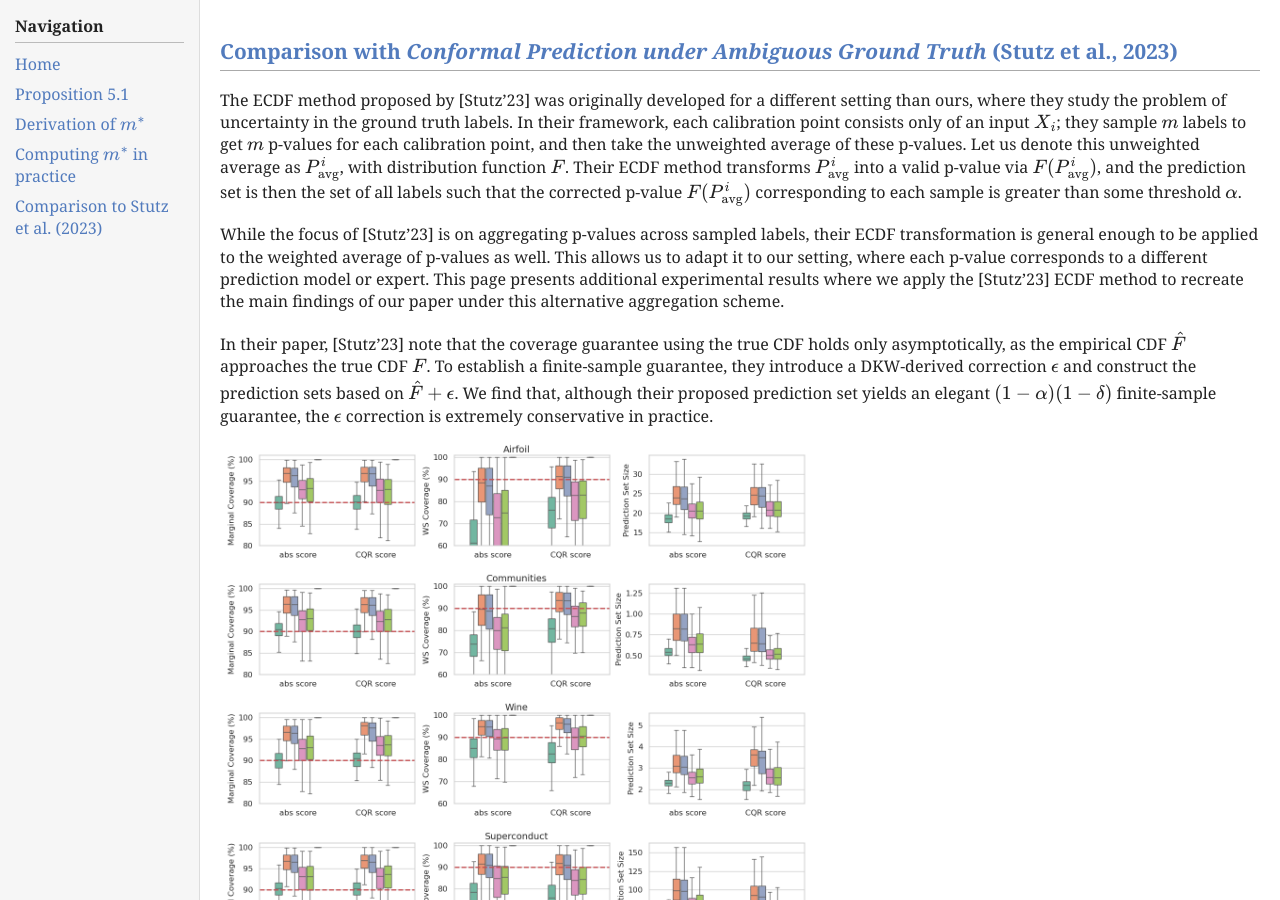
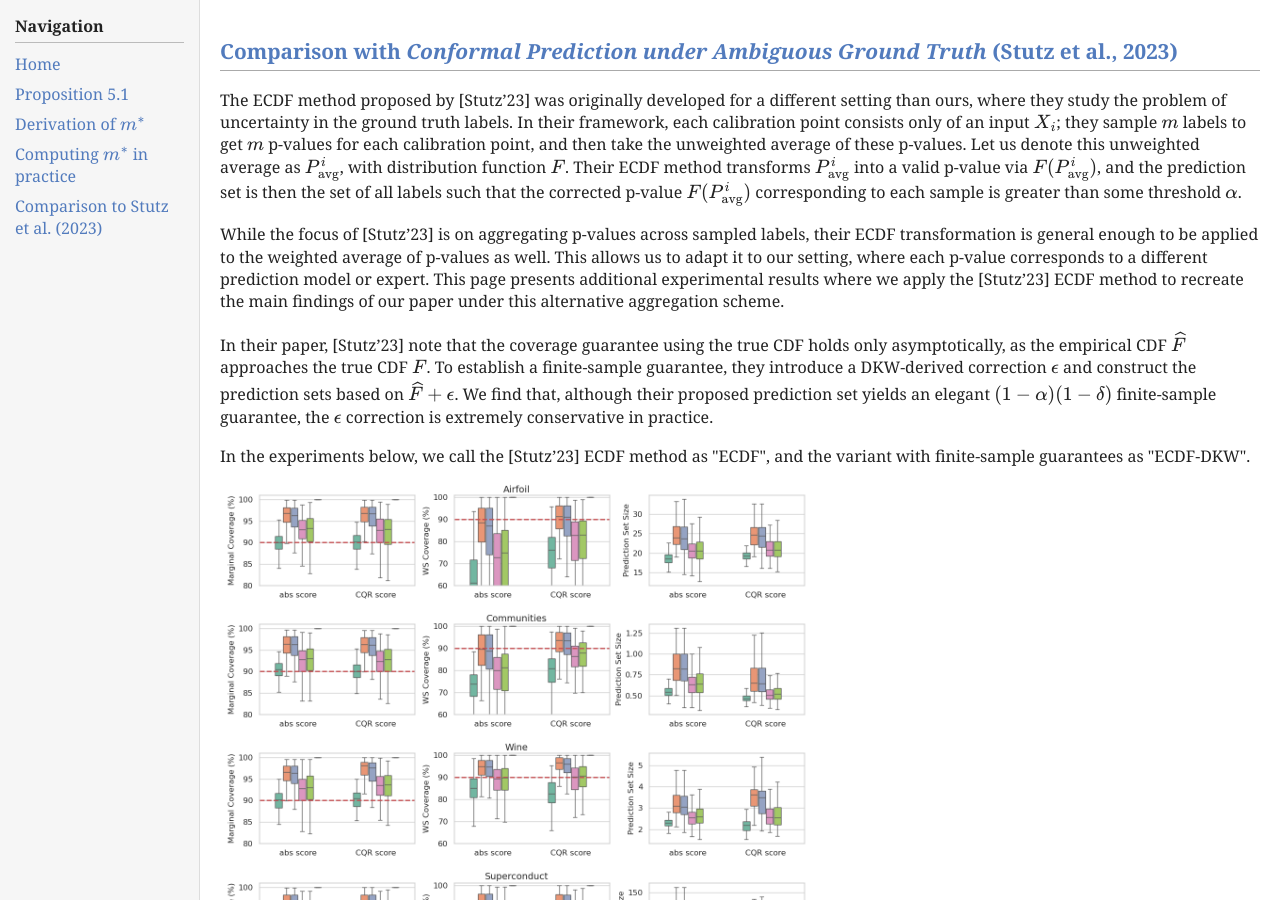
Before and after one commit to math-imposter/math-imposter.github.io, a Jekyll site: the page built from pages/stutz-comparison.html, in a window 1280 px wide and 900 px high. Built offline with Jekyll 4.4.1, drawn with Linux system fonts in a browser that asks for light colours.

Commit message:
intro done

```diff
--- a/pages/stutz-comparison.html
+++ b/pages/stutz-comparison.html
@@ -15,7 +15,11 @@ While the focus of [Stutz’23] is on aggregating p-values across sampled labels
 </p>
 
 <p>
-In their paper, [Stutz’23] note that the coverage guarantee using the true CDF holds only asymptotically, as the empirical CDF \(\hat{F}\) approaches the true CDF \(F\). To establish a finite-sample guarantee, they introduce a DKW-derived correction \(\epsilon\) and construct the prediction sets based on \(\hat{F} + \epsilon\). We find that, although their proposed prediction set yields an elegant \((1-\alpha)(1-\delta)\) finite-sample guarantee, the \(\epsilon\) correction is extremely conservative in practice.
+In their paper, [Stutz’23] note that the coverage guarantee using the true CDF holds only asymptotically, as the empirical CDF \(\widehat{F}\) approaches the true CDF \(F\). To establish a finite-sample guarantee, they introduce a DKW-derived correction \(\epsilon\) and construct the prediction sets based on \(\widehat{F} + \epsilon\). We find that, although their proposed prediction set yields an elegant \((1-\alpha)(1-\delta)\) finite-sample guarantee, the \(\epsilon\) correction is extremely conservative in practice.
+</p>
+
+<p>
+In the experiments below, we call the [Stutz’23] ECDF method as "ECDF", and the variant with finite-sample guarantees as "ECDF-DKW".
 </p>
 
 <div>
```
